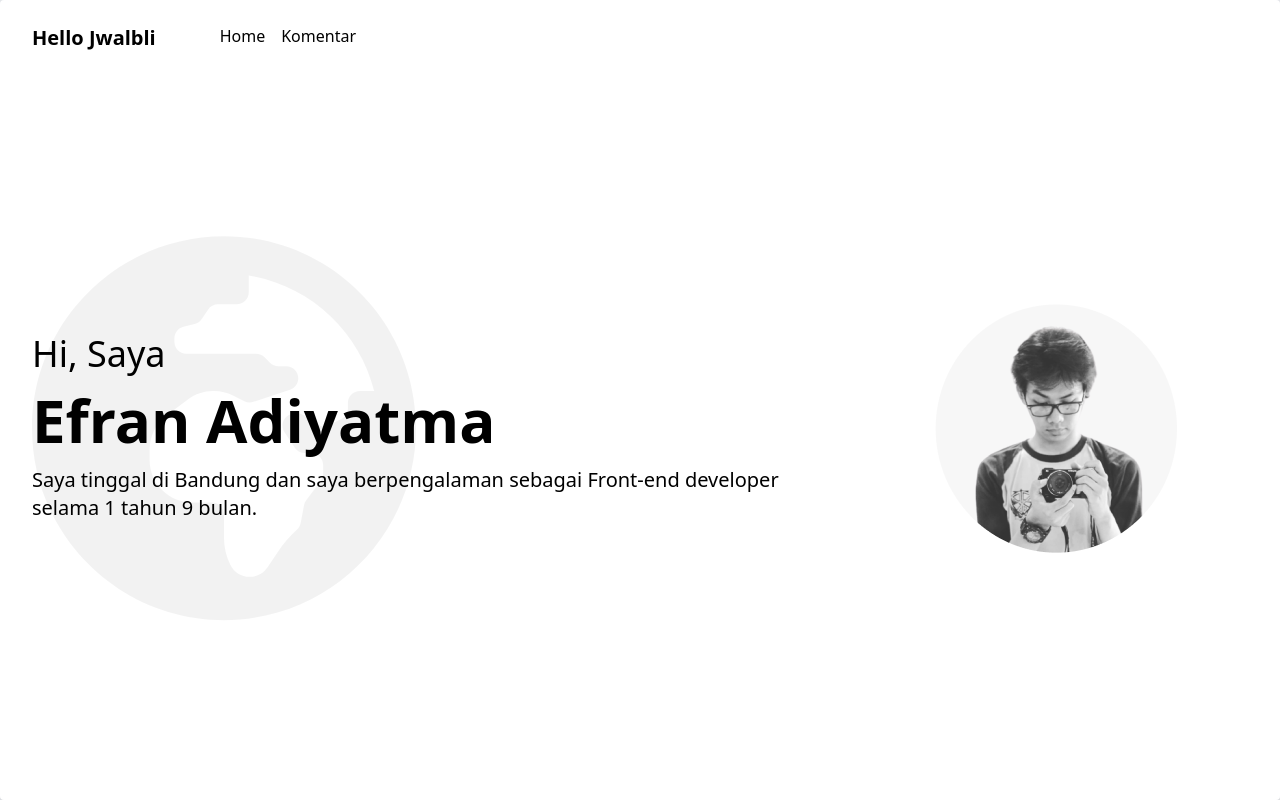
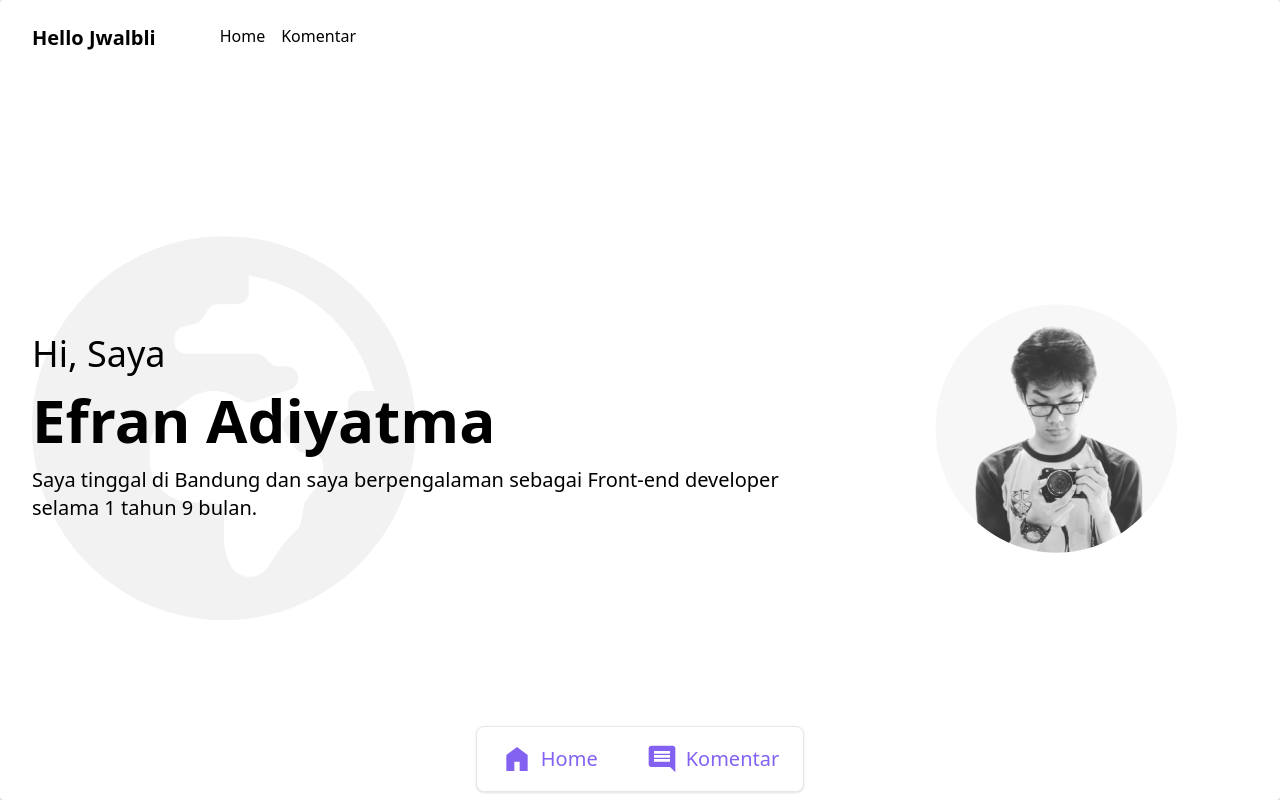
Before and after one commit to eadiyatma/jwalbli-test, a Vue app: page / in a window 1280 px wide. Built offline with nearby package versions, Linux system fonts and the light colour scheme; no server answers; the HTML template or start-up script is replaced by a standard one; what vue-sweetalert2, vue3-smooth-scroll would draw is missing.

Commit message:
add bottom navigation

```diff
--- /dev/null
+++ b/src/components/TabBarNav.vue
@@ -0,0 +1,21 @@
+<script setup>
+import IconHome from "./icons/IconHome.vue";
+import IconComment from "./icons/IconComment.vue";
+</script>
+
+<template>
+  <div class="fixed w-full bottom-0 left-0 bottom-2 flex justify-center">
+    <div class="px-6 py-4 bg-white shadow border rounded-lg">
+      <ul class="flex gap-12 font-medium text-xl text-primary">
+        <li>
+          <a href="#home" class="flex gap-2 items-center"><IconHome /> Home</a>
+        </li>
+        <li>
+          <a href="#comment" class="flex gap-2 items-center"
+            ><IconComment /> Komentar</a
+          >
+        </li>
+      </ul>
+    </div>
+  </div>
+</template>
--- /dev/null
+++ b/src/components/icons/IconComment.vue
@@ -0,0 +1,18 @@
+<template>
+  <svg
+    xmlns="http://www.w3.org/2000/svg"
+    xmlns:xlink="http://www.w3.org/1999/xlink"
+    aria-hidden="true"
+    role="img"
+    class="iconify iconify--material-symbols"
+    width="32"
+    height="32"
+    preserveAspectRatio="xMidYMid meet"
+    viewBox="0 0 24 24"
+  >
+    <path
+      fill="currentColor"
+      d="M6 14h12v-2H6Zm0-3h12V9H6Zm0-3h12V6H6Zm16 14l-4-4H4q-.825 0-1.412-.587Q2 16.825 2 16V4q0-.825.588-1.413Q3.175 2 4 2h16q.825 0 1.413.587Q22 3.175 22 4Z"
+    ></path>
+  </svg>
+</template>
--- /dev/null
+++ b/src/components/icons/IconHome.vue
@@ -0,0 +1,15 @@
+<template>
+  <svg
+    xmlns="http://www.w3.org/2000/svg"
+    xmlns:xlink="http://www.w3.org/1999/xlink"
+    aria-hidden="true"
+    role="img"
+    class="iconify iconify--material-symbols"
+    width="32"
+    height="32"
+    preserveAspectRatio="xMidYMid meet"
+    viewBox="0 0 24 24"
+  >
+    <path fill="currentColor" d="M4 21V9l8-6l8 6v12h-6v-7h-4v7Z"></path>
+  </svg>
+</template>
--- a/src/views/HomeView.vue
+++ b/src/views/HomeView.vue
@@ -4,6 +4,7 @@ import ProfileSection from "../components/ProfileSection.vue";
 import CommentSubmit from "../components/CommentSubmit.vue";
 import CommentList from "../components/CommentList.vue";
 import { inject, ref, onMounted, onUnmounted } from "vue";
+import TabBarNav from "../components/TabBarNav.vue";
 
 const newItem = ref({});
 
@@ -62,6 +63,9 @@ const toComment = () => {
 
       <!-- list comment -->
       <CommentList :new-item="newItem" ref="refComment" class="mt-8" />
+
+      <!-- bottom navigation -->
+      <TabBarNav />
     </div>
   </main>
 </template>
```
